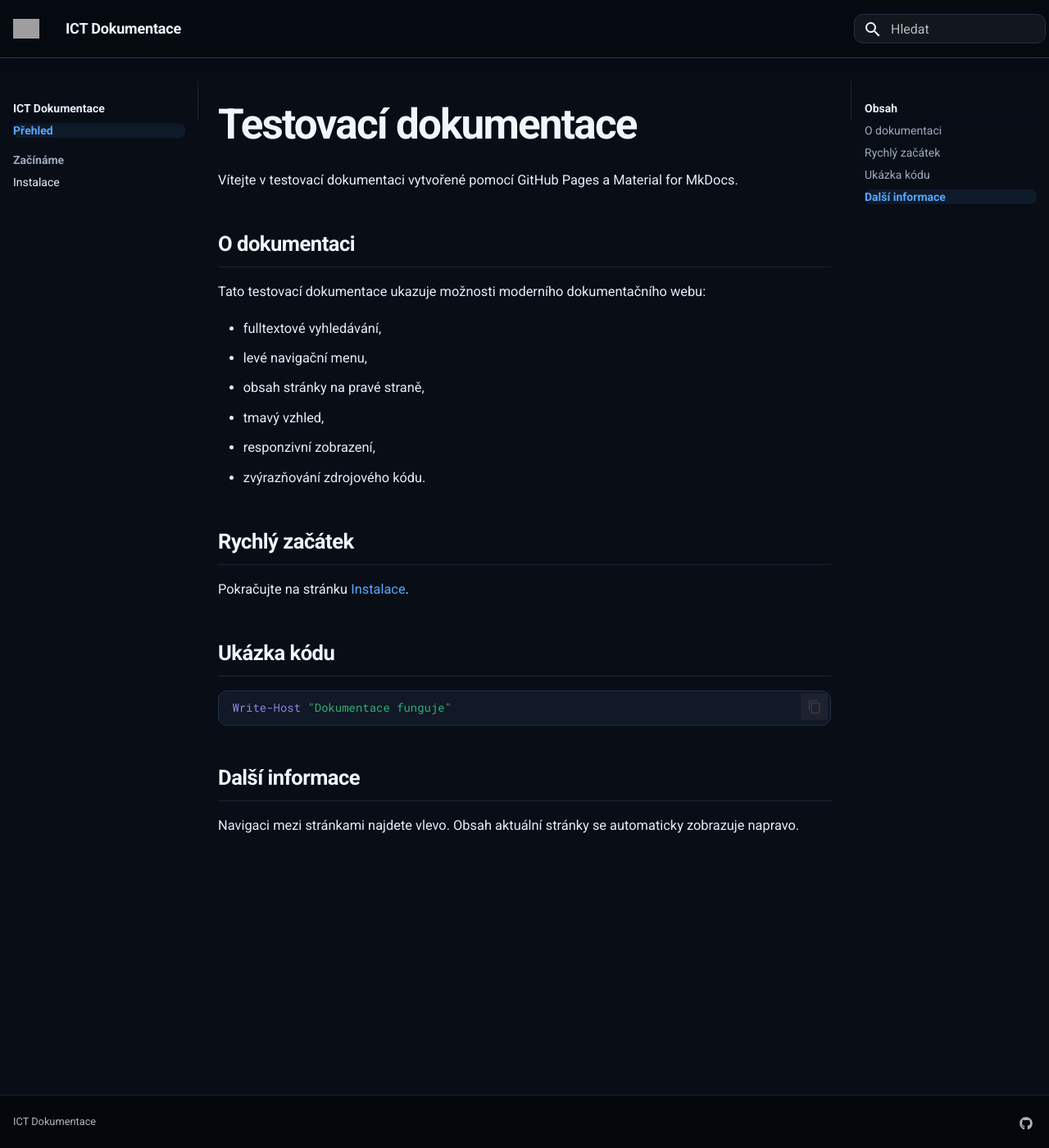
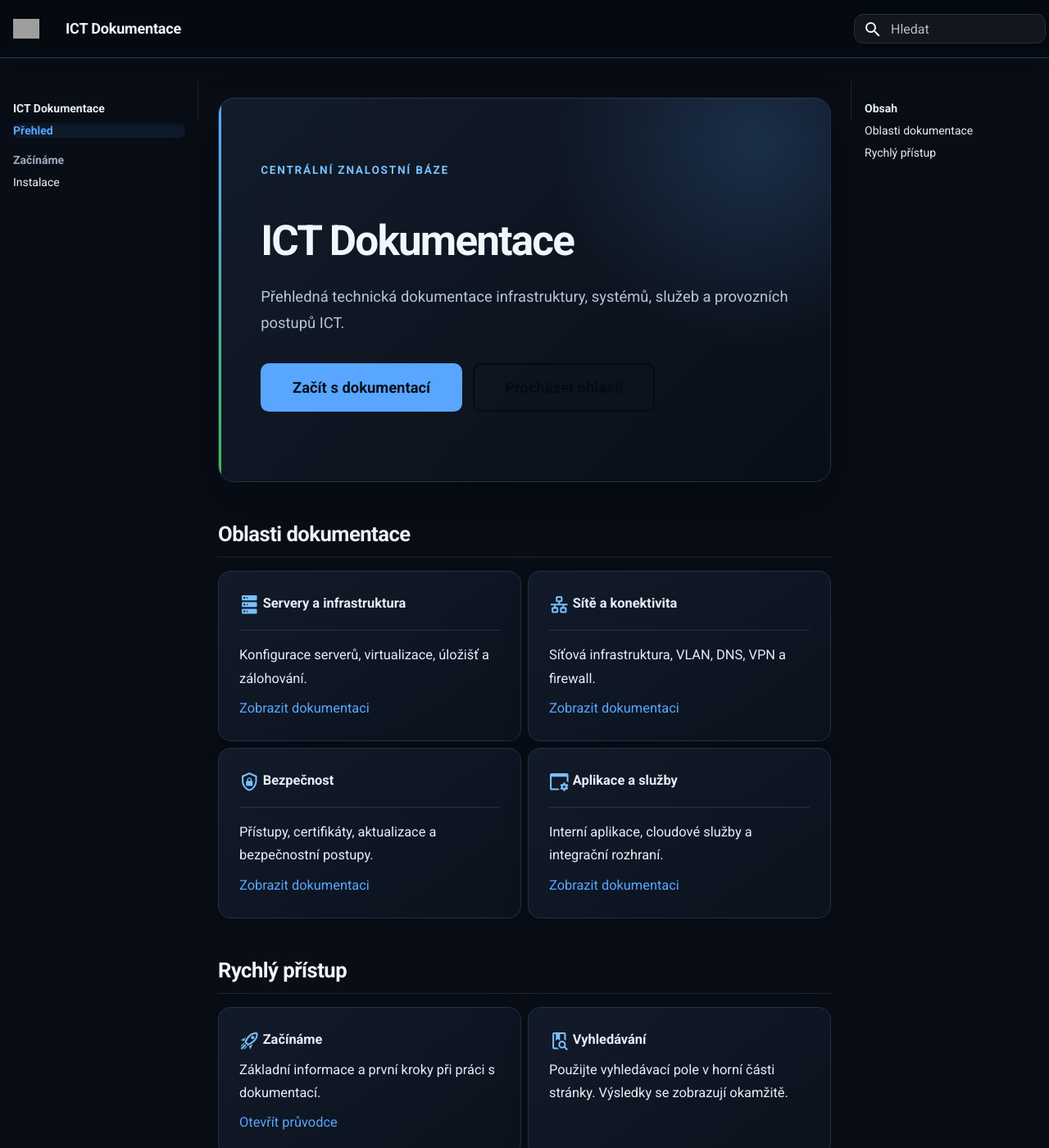
Before and after one commit to ksefcik/ksefcik.github.io, an MkDocs documentation site: the page built from docs/index.md, in a window 1280 px wide and 1400 px high. Shown: the whole window at 82% size. Built offline with MkDocs 1.6.1 and Material for MkDocs 9.7.7, drawn with Linux system fonts in a browser that asks for light colours; some of the changed text lies outside the part shown; grey boxes are pictures that could not be loaded.

Commit message:
Update index.md

````diff
--- a/docs/index.md
+++ b/docs/index.md
@@ -1,28 +1,74 @@
-# Testovací dokumentace
+<div class="doc-hero" markdown>
 
-Vítejte v testovací dokumentaci vytvořené pomocí GitHub Pages a Material for MkDocs.
+<span class="doc-hero__eyebrow">Centrální znalostní báze</span>
 
-## O dokumentaci
+# ICT Dokumentace
 
-Tato testovací dokumentace ukazuje možnosti moderního dokumentačního webu:
+Přehledná technická dokumentace infrastruktury, systémů, služeb a provozních postupů ICT.
 
-- fulltextové vyhledávání,
-- levé navigační menu,
-- obsah stránky na pravé straně,
-- tmavý vzhled,
-- responzivní zobrazení,
-- zvýrazňování zdrojového kódu.
+[Začít s dokumentací](instalace.md){ .md-button .md-button--primary }
+[Procházet oblasti](#oblasti-dokumentace){ .md-button }
 
-## Rychlý začátek
+</div>
 
-Pokračujte na stránku [Instalace](instalace.md).
+## Oblasti dokumentace
 
-## Ukázka kódu
+<div class="grid cards" markdown>
 
-```powershell
-Write-Host "Dokumentace funguje"
-```
+-   :material-server:{ .lg .middle } **Servery a infrastruktura**
 
-## Další informace
+    ---
 
-Navigaci mezi stránkami najdete vlevo. Obsah aktuální stránky se automaticky zobrazuje napravo.
+    Konfigurace serverů, virtualizace, úložišť a zálohování.
+
+    [Zobrazit dokumentaci](instalace.md)
+
+-   :material-lan:{ .lg .middle } **Sítě a konektivita**
+
+    ---
+
+    Síťová infrastruktura, VLAN, DNS, VPN a firewall.
+
+    [Zobrazit dokumentaci](instalace.md)
+
+-   :material-shield-lock-outline:{ .lg .middle } **Bezpečnost**
+
+    ---
+
+    Přístupy, certifikáty, aktualizace a bezpečnostní postupy.
+
+    [Zobrazit dokumentaci](instalace.md)
+
+-   :material-application-cog-outline:{ .lg .middle } **Aplikace a služby**
+
+    ---
+
+    Interní aplikace, cloudové služby a integrační rozhraní.
+
+    [Zobrazit dokumentaci](instalace.md)
+
+</div>
+
+## Rychlý přístup
+
+<div class="grid cards" markdown>
+
+-   :material-rocket-launch-outline:{ .lg .middle } **Začínáme**
+
+    Základní informace a první kroky při práci s dokumentací.
+
+    [Otevřít průvodce](instalace.md)
+
+-   :material-book-search-outline:{ .lg .middle } **Vyhledávání**
+
+    Použijte vyhledávací pole v horní části stránky. Výsledky se zobrazují okamžitě.
+
+-   :material-file-document-edit-outline:{ .lg .middle } **Aktualizace obsahu**
+
+    Dokumentace je spravována jako Markdown v repozitáři GitHub.
+
+</div>
+
+!!! info "Aktuálnost dokumentace"
+
+    Při každé změně ve větvi `main` se web automaticky sestaví a publikuje pomocí GitHub Actions.
````
